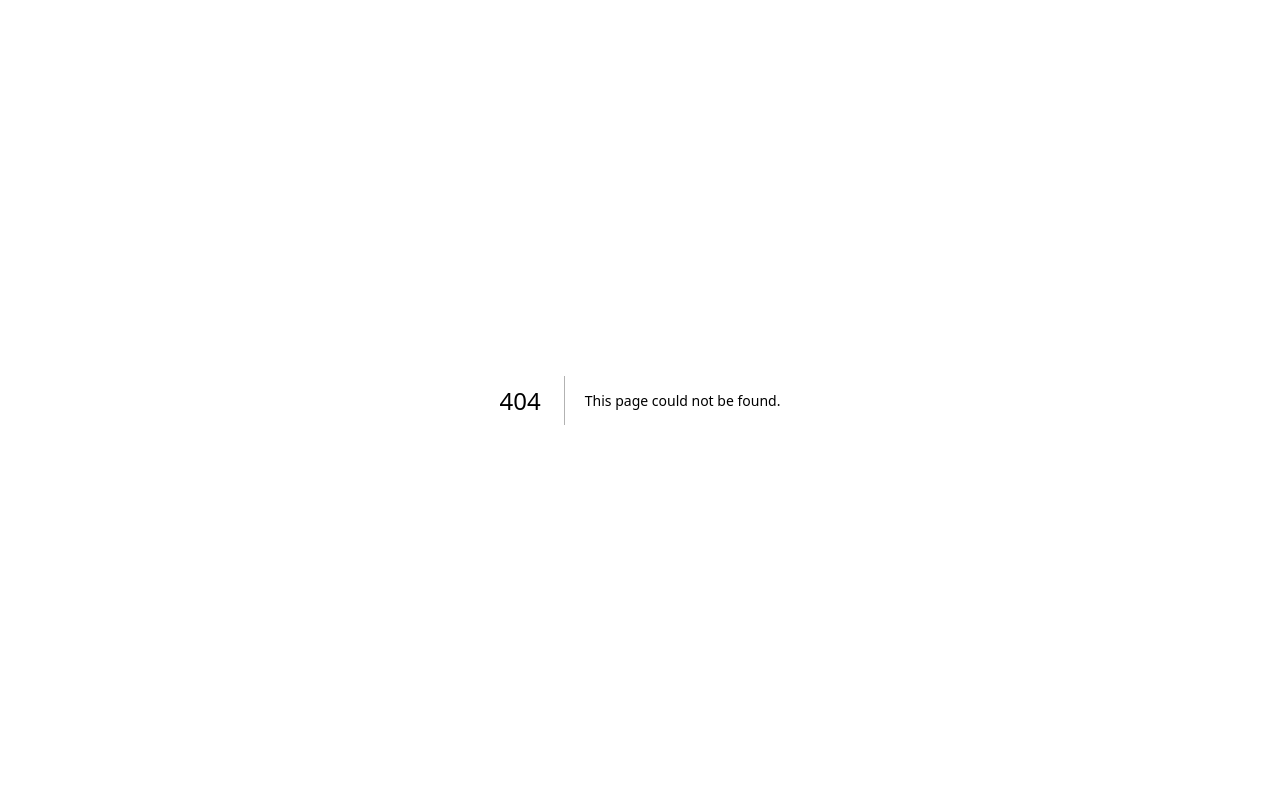
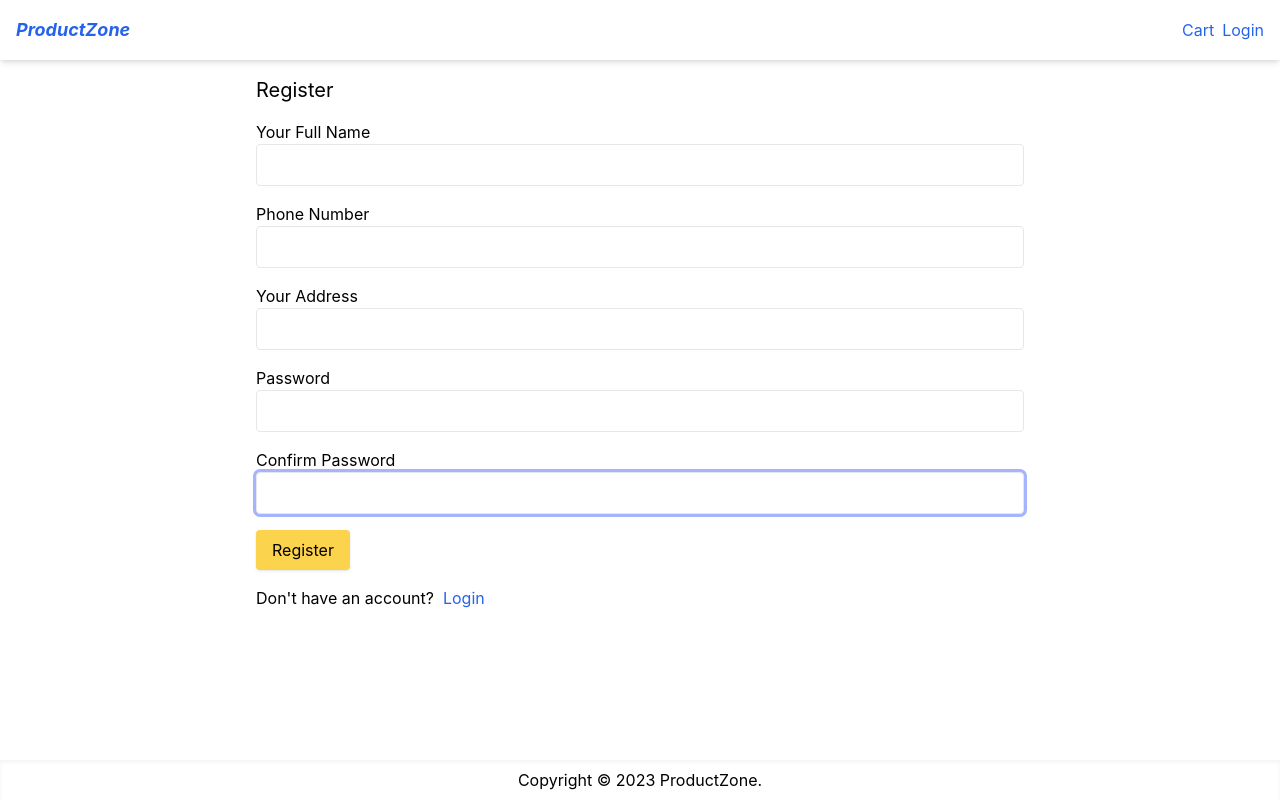
Before and after one commit to mahbub045/productzone, a Next.js app: page /register in a window 1280 px wide. Before the commit this address had no page. Built offline with nearby package versions, Linux system fonts and the light colour scheme.

Commit message:
create register page

```diff
--- a/pages/login.js
+++ b/pages/login.js
@@ -9,7 +9,7 @@ import { useForm } from 'react-hook-form';
 function loginScreen() {
     // eslint-disable-next-line react-hooks/rules-of-hooks
     const { handleSubmit, register, formState: { errors } } = useForm();
-    const submitHandler = ({ phone, password }) => {
+    const submitHandler = ({ tel, password }) => {
 
     }
     return (
@@ -17,18 +17,18 @@ function loginScreen() {
             <form className="max-w-screen-md mx-auto" onSubmit={handleSubmit(submitHandler)}>
                 <h1 className="mb-4 text-xl">Login</h1>
                 <div className="mb-4">
-                    <label htmlFor="tel">Phone</label>
+                    <label htmlFor="phone">Phone</label>
                     <input
                         type="tel"
-                        {...register('tel', {
+                        {...register('phone', {
                             required: 'Please enter your phone number!',
                         })}
                         className="w-full"
-                        id="tel"
+                        id="phone"
                         maxLength='11'
                         autoFocus>
                     </input>
-                    {errors.tel && <div className="text-red-500">{errors.tel.message}</div>}
+                    {errors.phone && <div className="text-red-500">{errors.phone.message}</div>}
                 </div>
                 <div className="mb-4">
                     <label htmlFor="password">Password</label>
--- /dev/null
+++ b/pages/register.js
@@ -0,0 +1,102 @@
+/* eslint-disable @next/next/no-img-element */
+import Layout from '@/components/Layout';
+import Link from 'next/link';
+import React from 'react';
+import dynamic from 'next/dynamic';
+import { useForm } from 'react-hook-form';
+
+
+function loginScreen() {
+    // eslint-disable-next-line react-hooks/rules-of-hooks
+    const { handleSubmit, register, formState: { errors } } = useForm();
+    const submitHandler = ({ phone, password }) => {
+
+    }
+    return (
+        <Layout title="Login">
+            <form className="max-w-screen-md mx-auto" onSubmit={handleSubmit(submitHandler)}>
+                <h1 className="mb-4 text-xl">Register</h1>
+                <div className="mb-4">
+                    <label htmlFor="text">Your Full Name</label>
+                    <input
+                        type="text"
+                        {...register('fullname', {
+                            required: 'Please enter your Full Name!',
+                        })}
+                        className="w-full"
+                        id="fullname"
+                        autoFocus>
+                    </input>
+                    {errors.fullname && <div className="text-red-500">{errors.fullname.message}</div>}
+                </div>
+                <div className="mb-4">
+                    <label htmlFor="phone">Phone Number</label>
+                    <input
+                        type="tel"
+                        {...register('phone', {
+                            required: 'Please enter your phone number!',
+                        })}
+                        className="w-full"
+                        id="phone"
+                        maxLength='11'
+                        autoFocus>
+                    </input>
+                    {errors.phone && <div className="text-red-500">{errors.phone.message}</div>}
+                </div>
+                <div className="mb-4">
+                    <label htmlFor="text">Your Address</label>
+                    <input
+                        type="text"
+                        {...register('address', {
+                            required: 'Please enter your Address!',
+                        })}
+                        className="w-full"
+                        id="address"
+                        autoFocus>
+                    </input>
+                    {errors.address && <div className="text-red-500">{errors.address.message}</div>}
+                </div>
+                <div className="mb-4">
+                    <label htmlFor="password">Password</label>
+                    <input
+                        type="password"
+                        {...register('password', {
+                            required: 'Please enter password',
+                            minLength: { value: 6, message: 'password is more than 5 chars' },
+                        })}
+                        className="w-full"
+                        id="password"
+                        autoFocus
+                    ></input>
+                    {errors.password && (
+                        <div className="text-red-500 ">{errors.password.message}</div>
+                    )}
+                </div>
+                <div className="mb-4">
+                    <label htmlFor="cPassword">Confirm Password</label>
+                    <input
+                        type="password"
+                        {...register('cPassword', {
+                            required: 'Please Confirm your password',
+                            minLength: { value: 6, message: 'password is more than 5 chars' },
+                        })}
+                        className="w-full"
+                        id="cPassword"
+                        autoFocus
+                    ></input>
+                    {errors.cPassword && (
+                        <div className="text-red-500 ">{errors.cPassword.message}</div>
+                    )}
+                </div>
+                <div className="mb-4 ">
+                    <button className="primary-button">Register</button>
+                </div>
+                <div className="mb-4 ">
+                    Don&apos;t have an account? &nbsp;
+                    <Link href="login">Login</Link>
+                </div>
+            </form>
+        </Layout>
+    )
+};
+export default dynamic(() => Promise.resolve(loginScreen), { ssr: false });
```
